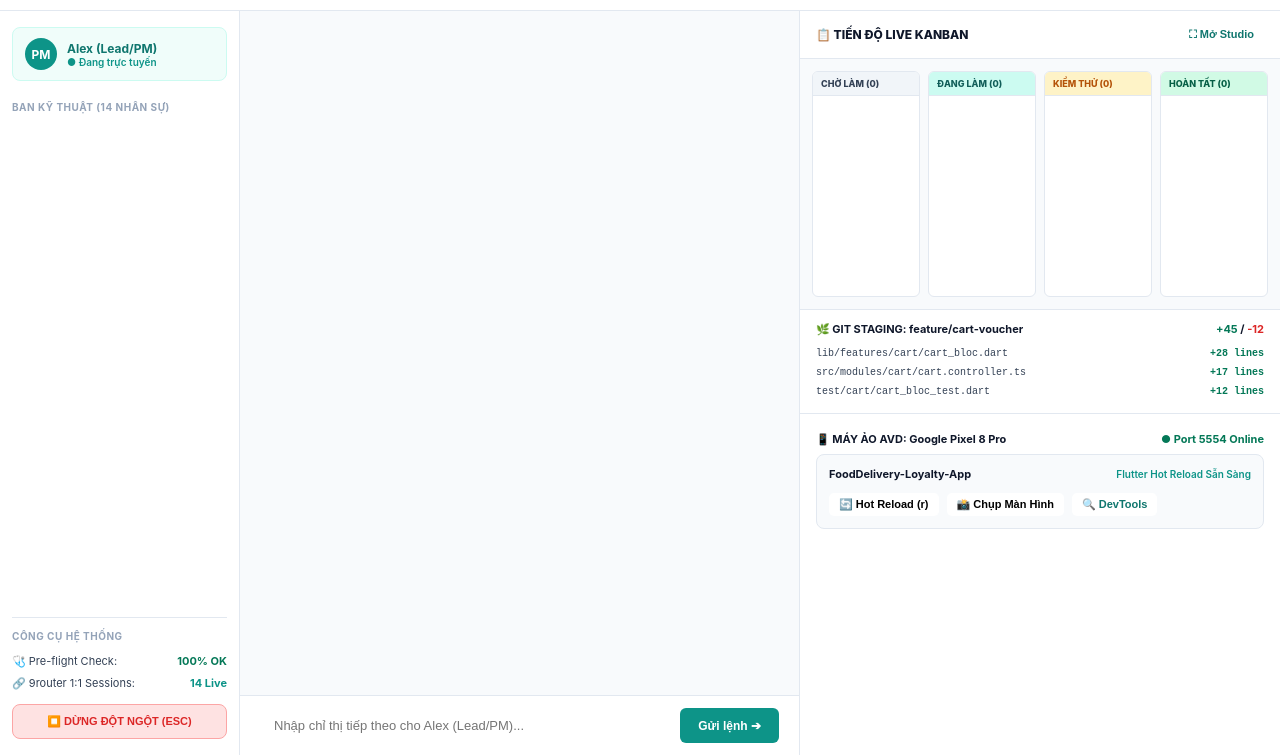
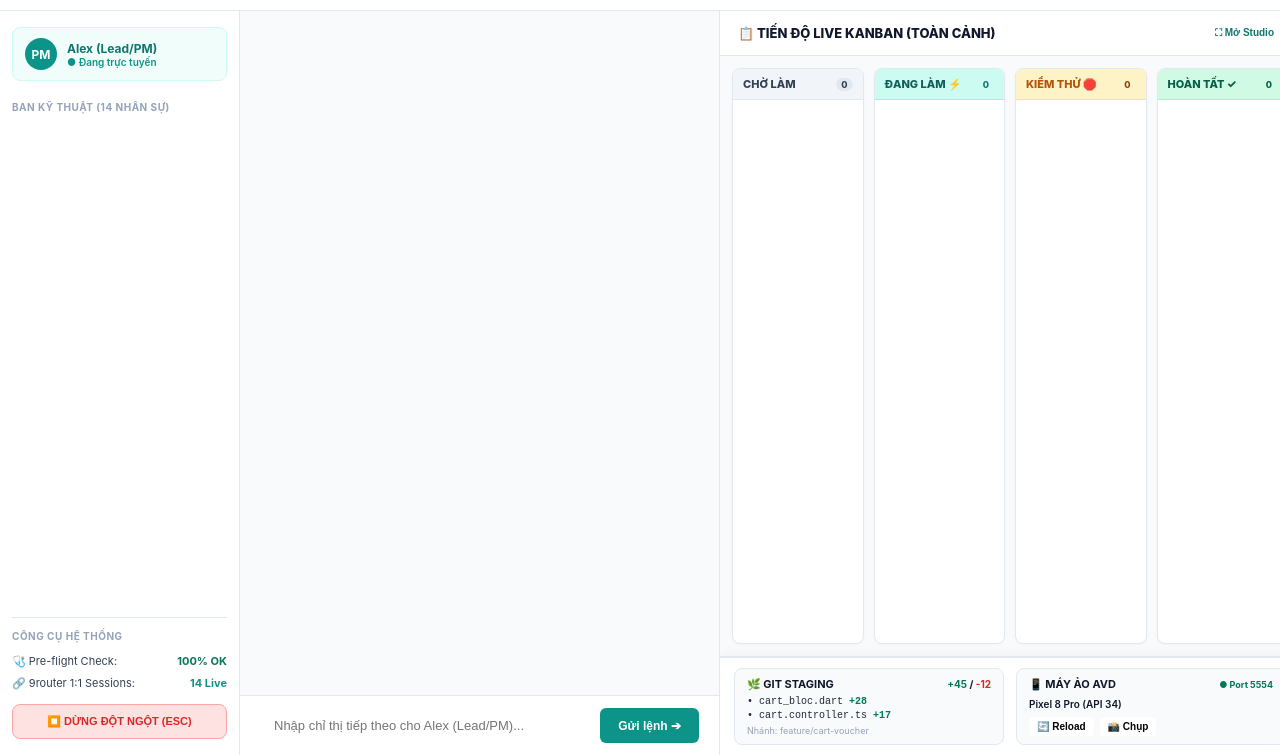
Before and after one commit to Tb3c123/agentP, a website: page src/web/index.html in a window 1280 px wide. Shown: the part 45-800 px from the top of the page. Drawn offline with Linux system fonts and the light colour scheme; no server answers.

Commit message:
feat(ui): expand Live Kanban to maximum width and dock Git Staging + AVD runner at bottom

```diff
--- a/src/web/index.html
+++ b/src/web/index.html
@@ -139,78 +139,82 @@
         </div>
       </section>
 
-      <!-- ================= RIGHT PANEL: FIXED HIERARCHY (480px) ================= -->
+      <!-- ================= RIGHT PANEL: EXPANDED SPATIAL LIVE KANBAN (580px) ================= -->
       <aside class="right-panel">
 
-        <!-- SECTION 1: LIVE KANBAN WIDGET -->
+        <!-- HEADER -->
+        <div class="panel-header">
+          <span>📋 TIẾN ĐỘ LIVE KANBAN (TOÀN CẢNH)</span>
+          <button class="btn-small" style="color: #0F766E; font-weight: 700;" onclick="alert('Đang mở Kanban Studio 6 cột toàn màn hình...')">⛶ Mở Studio</button>
+        </div>
+
+        <!-- SECTION 1: LIVE KANBAN WIDGET (MAXIMUM EXPANDED SPACE) -->
         <div class="kanban-section">
-          <div class="panel-header">
-            <span>📋 TIẾN ĐỘ LIVE KANBAN</span>
-            <button class="btn-small" style="color: #0F766E; font-weight: 700;">⛶ Mở Studio</button>
-          </div>
-
-          <!-- 4 Mini-Kanban Columns with Internal Scroll -->
           <div class="mini-kanban-grid">
             <!-- TO DO -->
             <div class="kanban-col todo">
-              <div class="col-header">Chờ Làm (<span id="countTodo">0</span>)</div>
+              <div class="col-header">
+                <span>Chờ Làm</span>
+                <span id="countTodo" style="background:#E2E8F0; padding:1px 5px; border-radius:10px; font-size:9px;">0</span>
+              </div>
               <div class="col-cards" id="colCardsTodo"></div>
             </div>
             <!-- CODING -->
             <div class="kanban-col coding">
-              <div class="col-header">Đang Làm (<span id="countCoding">0</span>)</div>
+              <div class="col-header">
+                <span>Đang Làm ⚡</span>
+                <span id="countCoding" style="background:#CCFBF1; color:#0F766E; padding:1px 5px; border-radius:10px; font-size:9px;">0</span>
+              </div>
               <div class="col-cards" id="colCardsCoding"></div>
             </div>
             <!-- QA -->
             <div class="kanban-col qa">
-              <div class="col-header">Kiểm Thử (<span id="countQA">0</span>)</div>
+              <div class="col-header">
+                <span>Kiểm Thử 🛑</span>
+                <span id="countQA" style="background:#FEF3C7; color:#92400E; padding:1px 5px; border-radius:10px; font-size:9px;">0</span>
+              </div>
               <div class="col-cards" id="colCardsQA"></div>
             </div>
             <!-- DONE -->
             <div class="kanban-col done">
-              <div class="col-header">Hoàn Tất (<span id="countDone">0</span>)</div>
+              <div class="col-header">
+                <span>Hoàn Tất ✓</span>
+                <span id="countDone" style="background:#D1FAE5; color:#065F46; padding:1px 5px; border-radius:10px; font-size:9px;">0</span>
+              </div>
               <div class="col-cards" id="colCardsDone"></div>
             </div>
           </div>
         </div>
 
-        <!-- SECTION 2: GIT DIFF SUMMARY -->
-        <div class="sub-panel">
-          <div class="sub-panel-title">
-            <span>🌿 GIT STAGING: feature/cart-voucher</span>
-            <span><span class="lines-added">+45</span> / <span style="color: #DC2626; font-weight: 700;">-12</span></span>
+        <!-- SECTION 2: BOTTOM TOOLS DOCK (GIT STAGING & AVD RUNNER AT THE VERY BOTTOM) -->
+        <div class="bottom-tools-dock">
+
+          <!-- Box 1: Git Staging Diff -->
+          <div class="tool-box">
+            <div class="tool-box-header">
+              <span>🌿 GIT STAGING</span>
+              <span style="font-size:10px;"><span class="lines-added">+45</span> / <span class="lines-deleted">-12</span></span>
+            </div>
+            <div class="git-compact-diff">
+              <div>• cart_bloc.dart <span class="lines-added">+28</span></div>
+              <div>• cart.controller.ts <span class="lines-added">+17</span></div>
+            </div>
+            <div style="font-size:9px; color:#94A3B8; margin-top:2px;">Nhánh: feature/cart-voucher</div>
           </div>
-          <div class="git-file-row">
-            <span>lib/features/cart/cart_bloc.dart</span>
-            <span class="lines-added">+28 lines</span>
-          </div>
-          <div class="git-file-row">
-            <span>src/modules/cart/cart.controller.ts</span>
-            <span class="lines-added">+17 lines</span>
-          </div>
-          <div class="git-file-row">
-            <span>test/cart/cart_bloc_test.dart</span>
-            <span class="lines-added">+12 lines</span>
-          </div>
-        </div>
 
-        <!-- SECTION 3: ANDROID AVD RUNNER (Explicitly Boxed & Separated) -->
-        <div class="avd-section">
-          <div class="sub-panel-title">
-            <span>📱 MÁY ẢO AVD: Google Pixel 8 Pro</span>
-            <span style="color: #047857; font-weight: 700;">● Port 5554 Online</span>
-          </div>
-          <div class="avd-box">
-            <div class="avd-meta-row">
-              <div style="font-size: 11px; font-weight: 700; color: #0F172A;">FoodDelivery-Loyalty-App</div>
-              <div style="font-size: 10px; color: #0D9488; font-weight: 600;">Flutter Hot Reload Sẵn Sàng</div>
+          <!-- Box 2: Android AVD Runner -->
+          <div class="tool-box">
+            <div class="tool-box-header">
+              <span>📱 MÁY ẢO AVD</span>
+              <span style="color:#047857; font-size:9px; font-weight:700;">● Port 5554</span>
             </div>
-            <div class="avd-actions">
-              <button class="btn-small" onclick="alert('⚡ Đã kích hoạt Hot Reload Flutter!')">🔄 Hot Reload (r)</button>
-              <button class="btn-small" onclick="alert('📸 Đã chụp màn hình AVD lưu vào docs/assets/')">📸 Chụp Màn Hình</button>
-              <button class="btn-small" style="color: #0F766E;" onclick="alert('🔍 Mở Flutter DevTools...')">🔍 DevTools</button>
+            <div style="font-size:10px; font-weight:600; color:#0F172A; margin:2px 0;">Pixel 8 Pro (API 34)</div>
+            <div class="avd-compact-actions">
+              <button class="btn-small" onclick="alert('⚡ Đã kích hoạt Flutter Hot Reload (r)!')">🔄 Reload</button>
+              <button class="btn-small" onclick="alert('📸 Đã chụp màn hình AVD lưu vào docs/assets/!')">📸 Chụp</button>
             </div>
           </div>
+
         </div>
 
       </aside>
--- a/src/web/style.css
+++ b/src/web/style.css
@@ -373,6 +373,7 @@ body {
   height: 100%;
   background: var(--slate-50);
   border-right: 1px solid var(--slate-200);
+  min-width: 480px;
 }
 
 .chat-stream {
@@ -543,161 +544,191 @@ body {
   cursor: pointer;
 }
 
-/* ================= RIGHT PANEL: FIXED HIERARCHY (480px) ================= */
+/* ================= RIGHT PANEL: EXPANDED SPATIAL LIVE KANBAN (580px) ================= */
 .right-panel {
-  width: 480px;
+  width: 580px; /* RỘNG TỐI ĐA CHO LIVE KANBAN */
   background: var(--white);
   display: flex;
   flex-direction: column;
   height: 100%;
   flex-shrink: 0;
-  overflow-y: auto;
-  overflow-x: hidden;
+  overflow: hidden;
   position: relative;
 }
 
 .panel-header {
-  padding: 12px 16px;
-  border-bottom: 1px solid var(--slate-200);
+  padding: 12px 18px;
+  border-bottom: 1.5px solid var(--slate-200);
   display: flex;
   align-items: center;
   justify-content: space-between;
-  font-size: 12px;
+  font-size: 13px;
   font-weight: 800;
   color: var(--slate-900);
   background: var(--white);
   flex-shrink: 0;
 }
 
-/* Section 1: Live Mini-Kanban Grid (Strictly Contained, No Overflow onto other widgets) */
+/* MAIN LIVE KANBAN: EXPANDED TO OCCUPY MAXIMUM SPACE */
 .kanban-section {
+  flex: 1; /* CHIẾM TOÀN BỘ KHÔNG GIAN DỌC */
   display: flex;
   flex-direction: column;
-  flex-shrink: 0;
-  border-bottom: 1px solid var(--slate-200);
   background: var(--slate-50);
+  overflow: hidden;
+  padding: 12px;
 }
 
 .mini-kanban-grid {
   display: grid;
   grid-template-columns: repeat(4, 1fr);
-  gap: 8px;
-  padding: 12px;
-  min-height: 250px;
-  max-height: 250px;
+  gap: 10px;
+  height: 100%;
+  flex: 1;
 }
 
 .kanban-col {
   background: var(--white);
-  border: 1px solid var(--slate-200);
-  border-radius: 6px;
+  border: 1.5px solid var(--slate-200);
+  border-radius: 8px;
   display: flex;
   flex-direction: column;
   height: 100%;
-  max-height: 226px;
   overflow: hidden;
+  box-shadow: 0 1px 3px rgba(15, 23, 42, 0.03);
 }
 
 .col-header {
-  padding: 6px 8px;
-  font-size: 9px;
+  padding: 8px 10px;
+  font-size: 11px;
   font-weight: 800;
-  border-bottom: 1px solid var(--slate-200);
+  border-bottom: 1.5px solid var(--slate-200);
   background: var(--slate-100);
   color: var(--slate-700);
   text-transform: uppercase;
   flex-shrink: 0;
+  display: flex;
+  align-items: center;
+  justify-content: space-between;
 }
 
 .kanban-col.coding .col-header {
   background: var(--teal-100);
   color: var(--teal-800);
+  border-bottom-color: #99F6E4;
 }
 
 .kanban-col.qa .col-header {
   background: var(--amber-100);
   color: var(--amber-700);
+  border-bottom-color: #FDE68A;
 }
 
 .kanban-col.done .col-header {
   background: #D1FAE5;
   color: #065F46;
+  border-bottom-color: #A7F3D0;
 }
 
 .col-cards {
-  padding: 6px;
+  padding: 8px;
   display: flex;
   flex-direction: column;
-  gap: 6px;
+  gap: 8px;
   flex: 1;
   overflow-y: auto;
   overflow-x: hidden;
 }
 
 .col-cards::-webkit-scrollbar {
-  width: 4px;
+  width: 5px;
 }
 .col-cards::-webkit-scrollbar-thumb {
   background: var(--slate-300);
-  border-radius: 2px;
+  border-radius: 3px;
 }
 
 .task-card {
   background: var(--white);
   border: 1px solid var(--slate-200);
-  border-radius: 4px;
-  padding: 6px;
-  font-size: 9px;
-  box-shadow: 0 1px 2px rgba(15, 23, 42, 0.04);
+  border-radius: 6px;
+  padding: 8px 10px;
+  box-shadow: 0 1px 3px rgba(15, 23, 42, 0.05);
   flex-shrink: 0;
+  transition: transform 0.1s, box-shadow 0.1s;
+}
+
+.task-card:hover {
+  transform: translateY(-1px);
+  box-shadow: 0 3px 8px rgba(15, 23, 42, 0.08);
 }
 
 .task-card .task-id {
   font-weight: 800;
   color: var(--teal-600);
-  font-size: 8px;
+  font-size: 9px;
+  letter-spacing: 0.5px;
 }
 
 .task-card .task-title {
   font-weight: 600;
   color: var(--slate-800);
-  margin: 2px 0;
-  line-height: 1.2;
+  margin: 4px 0;
+  font-size: 11px;
+  line-height: 1.3;
 }
 
 .task-card .task-assignee {
-  font-size: 8px;
+  font-size: 9px;
   color: var(--slate-500);
+  display: flex;
+  align-items: center;
+  justify-content: space-between;
+  border-top: 1px dashed var(--slate-100);
+  padding-top: 4px;
+  margin-top: 4px;
 }
 
-/* Section 2 & 3: Sub-panels with clear separation */
-.sub-panel {
-  padding: 12px 16px;
-  border-bottom: 1px solid var(--slate-200);
+/* ================= BOTTOM DOCK: GIT STAGING & AVD RUNNER (SIDE-BY-SIDE AT BOTTOM) ================= */
+.bottom-tools-dock {
   flex-shrink: 0;
   background: var(--white);
-  position: relative;
-  clear: both;
+  border-top: 2px solid var(--slate-200);
+  padding: 10px 14px;
+  display: grid;
+  grid-template-columns: 1fr 1fr; /* 2 Ô SONG SONG Ở DƯỚI CÙNG */
+  gap: 12px;
+  box-shadow: 0 -2px 10px rgba(15, 23, 42, 0.04);
 }
 
-.sub-panel-title {
+.tool-box {
+  background: var(--slate-50);
+  border: 1px solid var(--slate-200);
+  border-radius: 8px;
+  padding: 8px 12px;
+  display: flex;
+  flex-direction: column;
+  justify-content: space-between;
+}
+
+.tool-box-header {
+  display: flex;
+  align-items: center;
+  justify-content: space-between;
   font-size: 11px;
   font-weight: 700;
   color: var(--slate-900);
-  margin-bottom: 8px;
-  display: flex;
-  align-items: center;
-  justify-content: space-between;
+  margin-bottom: 4px;
 }
 
-.git-file-row {
-  display: flex;
-  align-items: center;
-  justify-content: space-between;
-  padding: 4px 0;
+.git-compact-diff {
   font-family: 'JetBrains Mono', monospace;
   font-size: 10px;
-  color: var(--slate-700);
+  color: var(--slate-600);
+  line-height: 1.4;
+  overflow: hidden;
+  text-overflow: ellipsis;
+  white-space: nowrap;
 }
 
 .lines-added {
@@ -705,49 +736,29 @@ body {
   font-weight: 700;
 }
 
-/* AVD Section: Clearly boxed, cannot be overlapped */
-.avd-section {
-  padding: 14px 16px;
-  flex-shrink: 0;
-  background: var(--white);
-  position: relative;
-  clear: both;
-  margin-top: 4px;
+.lines-deleted {
+  color: #DC2626;
+  font-weight: 700;
 }
 
-.avd-box {
-  background: var(--slate-50);
-  border: 1.5px solid var(--slate-200);
-  border-radius: 8px;
-  padding: 12px;
+.avd-compact-actions {
   display: flex;
-  flex-direction: column;
-  gap: 8px;
-}
-
-.avd-meta-row {
-  display: flex;
-  align-items: center;
-  justify-content: space-between;
-}
-
-.avd-actions {
-  display: flex;
-  gap: 8px;
+  gap: 6px;
   margin-top: 4px;
 }
 
 .btn-small {
-  padding: 5px 10px;
-  border-radius: 5px;
+  padding: 4px 8px;
+  border-radius: 4px;
   border: 1px solid var(--slate-300);
   background: var(--white);
-  font-size: 11px;
+  font-size: 10px;
   font-weight: 600;
   cursor: pointer;
-  transition: background 0.15s;
+  transition: all 0.15s;
 }
 
 .btn-small:hover {
   background: var(--slate-100);
+  border-color: var(--slate-400);
 }
```
Also changed, not shown: src/web/app.js (+23 -10 lines), docs/assets/screen_2_main_command_workspace.svg.
